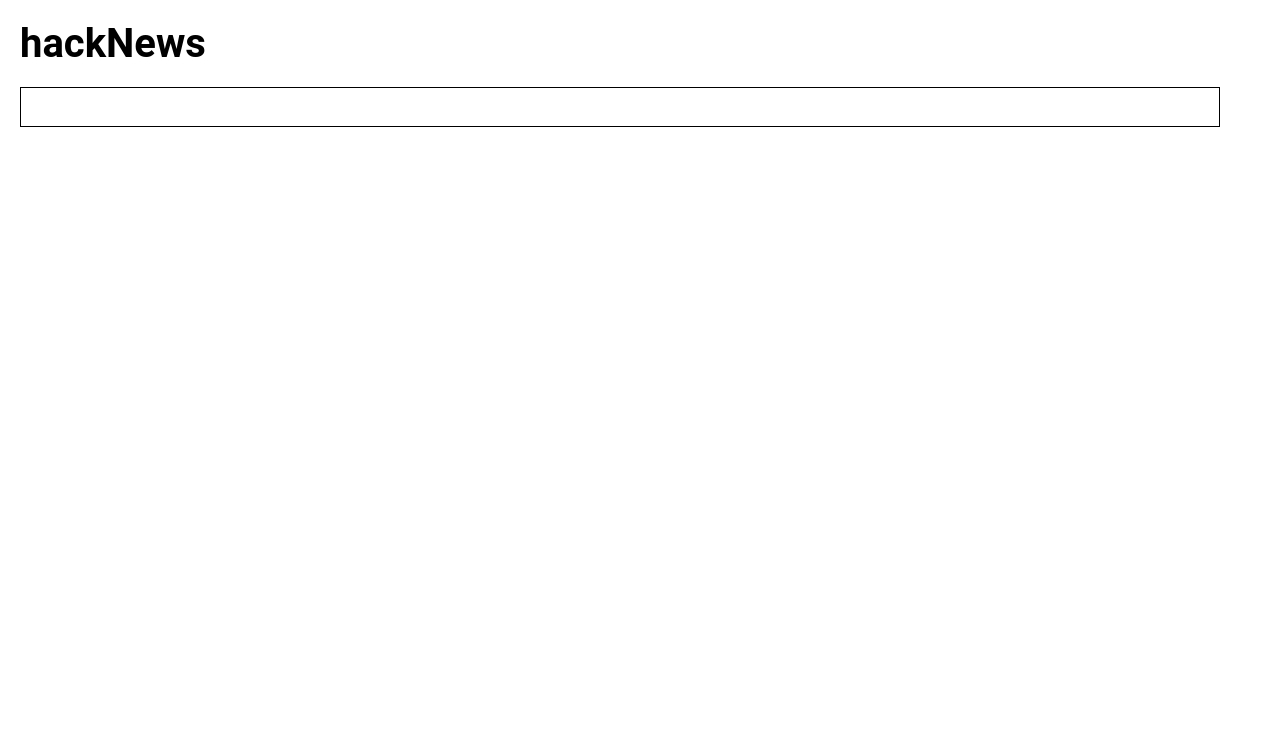
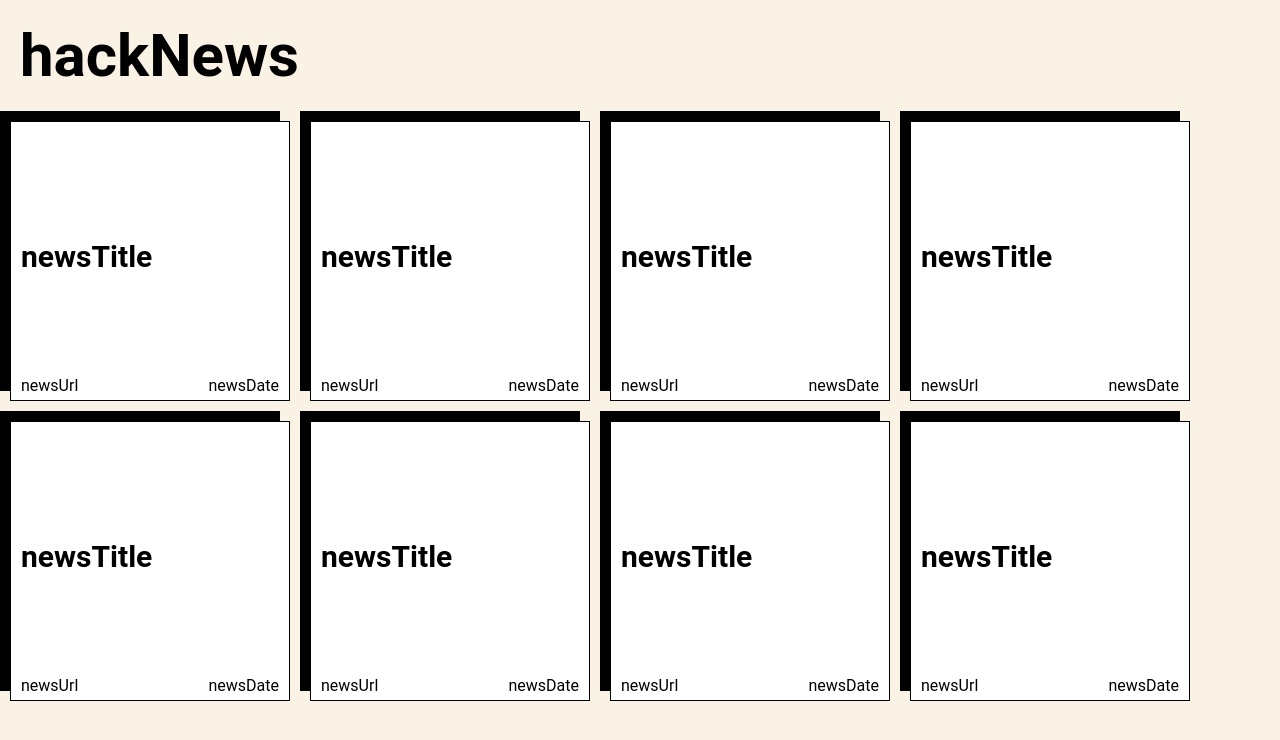
Before and after one commit to gatteoelmo/hackNews, a plain HTML site: page index.html in a window 1280 px wide. Drawn offline with Linux system fonts and the light colour scheme.

Commit message:
qualche prova con stili card

```diff
--- a/css/styles.css
+++ b/css/styles.css
@@ -6,18 +6,48 @@
 
 body {
     font-family: 'Roboto', sans-serif;
+    background-color: rgba(250, 235, 215, 0.604);
 }
 
 h1 {
     text-align: left;
-    font-size: 40px;
+    font-size: 60px;
     margin: 20px auto 20px 20px;
 }
 
+main {
+    width: 100%;
+    display: flex;
+    flex-direction: row;
+    flex-wrap: wrap;
+
+}
+
 .container {
+    display: flex;
+    flex-wrap: wrap;
+    justify-content: space-between;
+    background-color: rgb(255, 255, 255);
+    align-items: end;
     border: solid 1px black;
-    max-width: 1200px;
-    height: 40px;
-    max-height: 60px;
-    margin: 10px auto 5px 20px;
+    height: 280px;
+    width: 280px;
+    /* margin-top: -1px;
+    margin-left: -1px; */
+    margin: 10px;
+    padding: 5px 10px;
+    /* border-radius: 10px; */
+    box-shadow: -10px -10px black;
+
 }
+
+.container div {
+    align-items: end;
+}
+
+.newsTitle {
+    font-size: 30px;
+    font-weight: bold;
+    width: 100%;
+    margin-top: 10px;
+}
--- a/index.html
+++ b/index.html
@@ -10,10 +10,45 @@
   <body>
     <h1>hackNews</h1>
     <main>
-      <div class="container">
-        <div class="newsTitle"></div>
-        <div class="newsUrl"></div>
-        <div class="newsDate"></div>
+      <div class="container" id="container">
+        <div class="newsTitle">newsTitle</div>
+        <div class="newsUrl">newsUrl</div>
+        <div class="newsDate">newsDate</div>
+      </div>
+      <div class="container" id="container">
+        <div class="newsTitle">newsTitle</div>
+        <div class="newsUrl">newsUrl</div>
+        <div class="newsDate">newsDate</div>
+      </div>
+      <div class="container" id="container">
+        <div class="newsTitle">newsTitle</div>
+        <div class="newsUrl">newsUrl</div>
+        <div class="newsDate">newsDate</div>
+      </div>
+      <div class="container" id="container">
+        <div class="newsTitle">newsTitle</div>
+        <div class="newsUrl">newsUrl</div>
+        <div class="newsDate">newsDate</div>
+      </div>
+      <div class="container" id="container">
+        <div class="newsTitle">newsTitle</div>
+        <div class="newsUrl">newsUrl</div>
+        <div class="newsDate">newsDate</div>
+      </div>
+      <div class="container" id="container">
+        <div class="newsTitle">newsTitle</div>
+        <div class="newsUrl">newsUrl</div>
+        <div class="newsDate">newsDate</div>
+      </div>
+      <div class="container" id="container">
+        <div class="newsTitle">newsTitle</div>
+        <div class="newsUrl">newsUrl</div>
+        <div class="newsDate">newsDate</div>
+      </div>
+      <div class="container" id="container">
+        <div class="newsTitle">newsTitle</div>
+        <div class="newsUrl">newsUrl</div>
+        <div class="newsDate">newsDate</div>
       </div>
     </main>
   </body>
```
